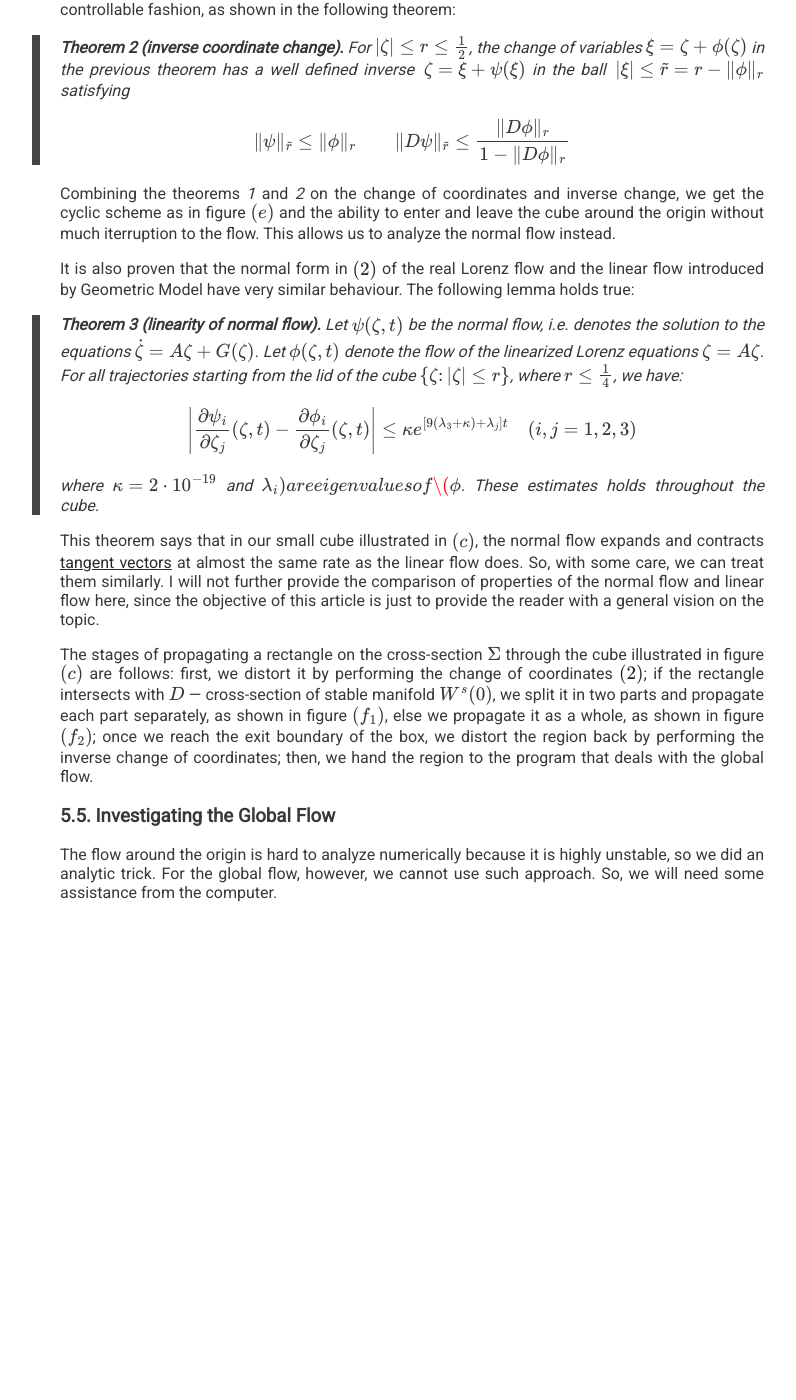
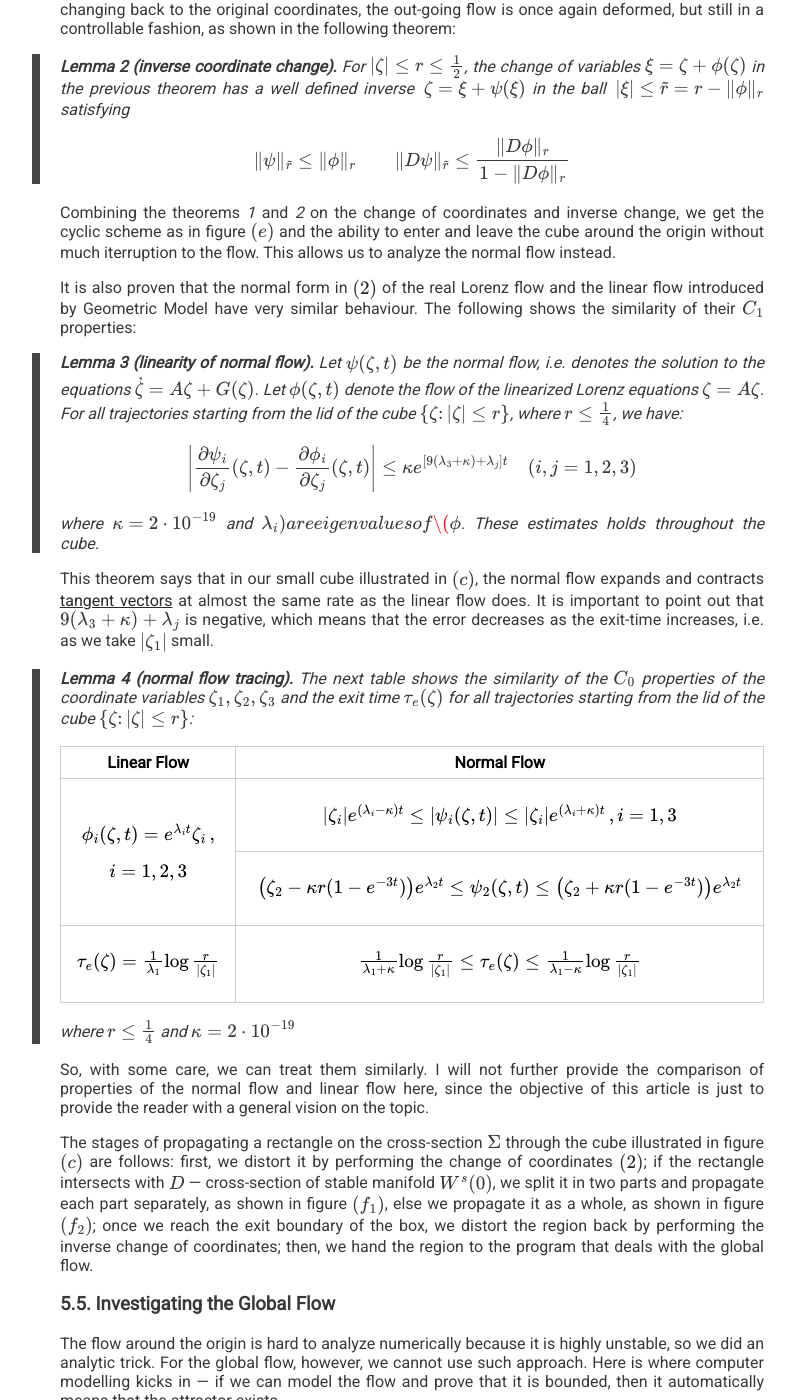
Before and after one commit to hav4ik/hav4ik.github.io, a Jekyll site: the page built from articles/_posts/2019-01-07-lorenz-attractor.md, in a window 1280 px wide and 1400 px high, scrolled down 6353 px. Shown: the whole window, without its empty margins (228-1024 px from the left). Built offline with Jekyll 4.4.1, drawn with Linux system fonts in a browser that asks for light colours; nearby versions of some CDN libraries; formulas are drawn with MathJax 3; comment, search, counter and statistics services are not loaded; before the commit the page ends 7377 px from its top, so only the background shows below that; some of the changed text lies outside the part shown.

Commit message:
updated lorenz attractor

```diff
--- a/articles/_posts/2019-01-07-lorenz-attractor.md
+++ b/articles/_posts/2019-01-07-lorenz-attractor.md
@@ -12,7 +12,7 @@
 comments: true
 ---
 
-> This is a small diary of my journey of understanding the solution and some non-trivial topological implications of one of the [Smale's Problems for the Next Century][smales-problems] &mdash; in particular, the **14th Problem**. Here, I will outline an intuitive overview that hides away most of the complicated mathematical parts.
+> This is a small diary of my journey of understanding the solution and some non-trivial topological implications of one of the [Smale's Problems for the Next Century][smales-problems] &mdash; in particular, the **14th Problem**. Here, I will outline the gist of the solution that hides away most of the complicated computational rigors.
 
 
 
@@ -184,7 +184,7 @@
 
 ## 5. Solution to the 14-th Problem
 
-In this section, I will briefly describe the beautiful idea of the proof for the 14-th Smale's Problem. First, we need to understand the notion of *SRB measure* and how it relates to dynamical systems.
+In this section, I will briefly describe the beautiful idea of the proof for the 14-th Smale's Problem (basically highlighting the key details of [Warwick's paper](orig-proof)). First, we need to understand the notion of *SRB measure* and how it relates to dynamical systems.
 
 
 ### 5.1. The notion of Sinai&ndash;Ruelle&ndash;Bowen Measure
@@ -241,7 +241,7 @@
 
 The following pair of propositions allows us to go back and forth from the original Lorenz form to a normal form, allowing us to perform further analysis and calculations:
 
-> **Theorem 1 (change of coordinates).** There exists a close to identity change of variables in the small neighborhood of the origin
+> **Lemma 1 (change of coordinates).** There exists a close to identity change of variables in the small neighborhood of the origin
 >
 $$
 \begin{equation}
@@ -256,7 +256,7 @@
 
 In these new coordinates, the unstable manifold coincides with the $$\zeta_1$$-axis, and the stable manifold coincides with the $$\zeta_2\zeta_3$$ plane. The norm $$\| \cdot \| _ r$$ is defined as follows: let the modulo $$\vert \zeta \vert = \max\{\vert\zeta_1\vert, \vert\zeta_2\vert, \vert\zeta_3\vert\}$$, and the norm is defined in a $$r$$-neighborhood $$\| f \| _ r = \sup\{ \vert f \vert \colon \vert \zeta \vert \le r\}$$. This permits us to estimate the evolution of the flow analytically. When changing back to the original coordinates, the out-going flow is once again deformed, but still in a controllable fashion, as shown in the following theorem:
 
-> **Theorem 2 (inverse coordinate change).** For $$\vert \zeta \vert \le r \le \frac{1}{2}$$, the change of variables $$\xi = \zeta + \phi(\zeta)$$ in the previous theorem has a well defined inverse $$\,\zeta = \xi + \psi(\xi)$$ in the ball $$\,\vert \xi \vert \le \tilde{r} = r - \| \phi \| _ r$$ satisfying
+> **Lemma 2 (inverse coordinate change).** For $$\vert \zeta \vert \le r \le \frac{1}{2}$$, the change of variables $$\xi = \zeta + \phi(\zeta)$$ in the previous theorem has a well defined inverse $$\,\zeta = \xi + \psi(\xi)$$ in the ball $$\,\vert \xi \vert \le \tilde{r} = r - \| \phi \| _ r$$ satisfying
 >
 $$
 \| \psi \| _ {\tilde{r}} \le \| \phi \| _ {r}
@@ -266,9 +266,9 @@
 
 Combining the theorems *1* and *2* on the change of coordinates and inverse change, we get the cyclic scheme as in figure $$(e)$$ and the ability to enter and leave the cube around the origin without much iterruption to the flow. This allows us to analyze the normal flow instead.
 
-It is also proven that the normal form in \eqref{eq:coordchange} of the real Lorenz flow and the linear flow introduced by Geometric Model have very similar behaviour. The following lemma holds true:
+It is also proven that the normal form in \eqref{eq:coordchange} of the real Lorenz flow and the linear flow introduced by Geometric Model have very similar behaviour. The following shows the similarity of their $$C_1$$ properties:
 
-> **Theorem 3 (linearity of normal flow).** Let $$\psi(\zeta, t)$$ be the normal flow, i.e. denotes the solution to the equations $$\dot{\zeta} = A\zeta + G(\zeta)$$. Let $$\phi(\zeta, t)$$ denote the flow of the linearized Lorenz equations $$\zeta = A\zeta$$. For all trajectories starting from the lid of the cube $$\{\zeta \colon \vert \zeta \vert \le r \}$$, where $$r \le \frac{1}{4}$$, we have:
+> **Lemma 3 (linearity of normal flow).** Let $$\psi(\zeta, t)$$ be the normal flow, i.e. denotes the solution to the equations $$\dot{\zeta} = A\zeta + G(\zeta)$$. Let $$\phi(\zeta, t)$$ denote the flow of the linearized Lorenz equations $$\zeta = A\zeta$$. For all trajectories starting from the lid of the cube $$\{\zeta \colon \vert \zeta \vert \le r \}$$, where $$r \le \frac{1}{4}$$, we have:
 >
 $$
 \left\vert
@@ -282,14 +282,50 @@
 >
 > where $$\kappa = 2 \cdot 10^{-19}$$ and $$\lambda_i\$$ are eigenvalues of $$\phi$$. These estimates holds throughout the cube.
 
-This theorem says that in our small cube illustrated in $$(c)$$, the normal flow expands and contracts [tangent vectors][tangent-vector] at almost the same rate as the linear flow does. So, with some care, we can treat them similarly. I will not further provide the comparison of properties of the normal flow and linear flow here, since the objective of this article is just to provide the reader with a general vision on the topic.
+This theorem says that in our small cube illustrated in $$(c)$$, the normal flow expands and contracts [tangent vectors][tangent-vector] at almost the same rate as the linear flow does.
+It is important to point out that $$9(\lambda_3 + \kappa) + \lambda_j$$ is negative, which means that the error decreases as the exit-time increases, i.e. as we take $$\vert \zeta_1 \vert$$ small.
+
+<blockquote markdown="1">
+**Lemma 4 (normal flow tracing).** The next table shows the similarity of the $$C_0$$ properties of the coordinate variables $$\zeta_1, \zeta_2, \zeta_3$$ and the exit time $$\tau_e(\zeta)$$ for all trajectories starting from the lid of the cube $$\{\zeta \colon \vert \zeta \vert \le r \}$$:
+
+<table>
+<thread>
+  <tr>
+    <th>Linear Flow</th>
+    <th>Normal Flow</th>
+  </tr>
+</thread>
+<tbody>
+  <tr>
+    <td rowspan="2">$$\textstyle \phi_i (\zeta, t) = e^{\lambda_i t} \zeta_i\,,$$ $$\textstyle i = 1, 2, 3$$</td>
+    <td>$$\textstyle \vert \zeta_i \vert e^{(\lambda_i - \kappa)t} \le \vert \psi_i(\zeta, t)\vert \le \vert \zeta_i \vert e^{(\lambda_i + \kappa)t}\,, i = 1, 3$$</td>
+  </tr>
+  <tr>
+    <td>$$\textstyle \left(\zeta_2 - \kappa r(1 - e^{-3t})\right) e^{\lambda_2 t} \le \psi_2(\zeta, t) \le \left(\zeta_2 + \kappa r(1 - e^{-3t})\right) e^{\lambda_2 t}$$</td>
+  </tr>
+  <tr>
+  	<td>$$\textstyle \tau_e(\zeta) = \frac{1}{\lambda_1} \log \frac{r}{\vert \zeta_1 \vert}$$</td>
+  	<td>$$\textstyle \frac{1}{\lambda_1 + \kappa} \log \frac{r}{\vert \zeta_1 \vert} \le \tau_e(\zeta) \le \frac{1}{\lambda_1 - \kappa} \log \frac{r}{\vert \zeta_1 \vert}$$</td>
+  </tr>
+</tbody>
+</table>
+
+where $$r \le \frac{1}{4}$$ and $$\kappa = 2 \cdot 10^{-19}$$
+</blockquote>
+
+
+So, with some care, we can treat them similarly. I will not further provide the comparison of properties of the normal flow and linear flow here, since the objective of this article is just to provide the reader with a general vision on the topic.
 
 The stages of propagating a rectangle on the cross-section $$\Sigma$$ through the cube illustrated in figure $$(c)$$ are follows: first, we distort it by performing the change of coordinates \eqref{eq:coordchange}; if the rectangle intersects with $$D$$ &mdash; cross-section of stable manifold $$W^s(0)$$, we split it in two parts and propagate each part separately, as shown in figure $$(f_1)$$, else we propagate it as a whole, as shown in figure $$(f_2)$$; once we reach the exit boundary of the box, we distort the region back by performing the inverse change of coordinates; then, we hand the region to the program that deals with the global flow.
 
 
 ### 5.5. Investigating the Global Flow
 
-The flow around the origin is hard to analyze numerically because it is highly unstable, so we did an analytic trick. For the global flow, however, we cannot use such approach. So, we will need some assistance from the computer.
+The flow around the origin is hard to analyze numerically because it is highly unstable, so we did an analytic trick. For the global flow, however, we cannot use such approach. Here is where computer modelling kicks in &mdash; if we can model the flow and prove that it is bounded, then it automatically means that the attractor exists.
+
+
+
+
 
 <!-- References for the general solution outline part -->
 [c2-diffeomorphism]: https://en.wikipedia.org/wiki/Diffeomorphism
```
Also changed, not shown: other parts of articles/_posts/2019-01-07-lorenz-attractor.md (+2 -2 lines), articles/images/2019-01-07-lorenz-attractor/varchange2.svg (added).
